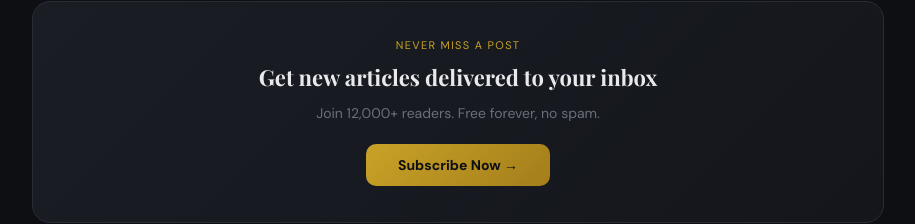
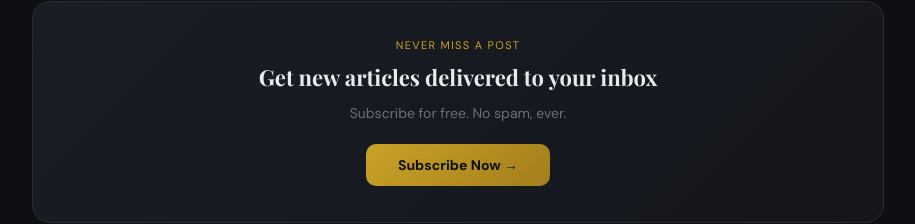
Before and after one commit to zackatlas/pulsafi, a Next.js app: page /learn in a window 1280 px wide. Shown: the part 2084-2308 px from the top of the page, without its empty margins (182-1097 px from the left). Built offline with nearby package versions, Linux system fonts and the light colour scheme.

Commit message:
Update page.js

```diff
--- a/app/learn/page.js
+++ b/app/learn/page.js
@@ -210,7 +210,7 @@ export default function LearnPage() {
             Get new articles delivered to your inbox
           </h3>
           <p style={{ color: "var(--text-muted)", fontSize: 14, margin: "10px 0 20px", lineHeight: 1.6 }}>
-            Join 12,000+ readers. Free forever, no spam.
+            Subscribe for free. No spam, ever.
           </p>
           <a href="/newsletter" style={{
             display: "inline-block", background: "linear-gradient(135deg, var(--accent), var(--accent-dark))", borderRadius: 10,
```
